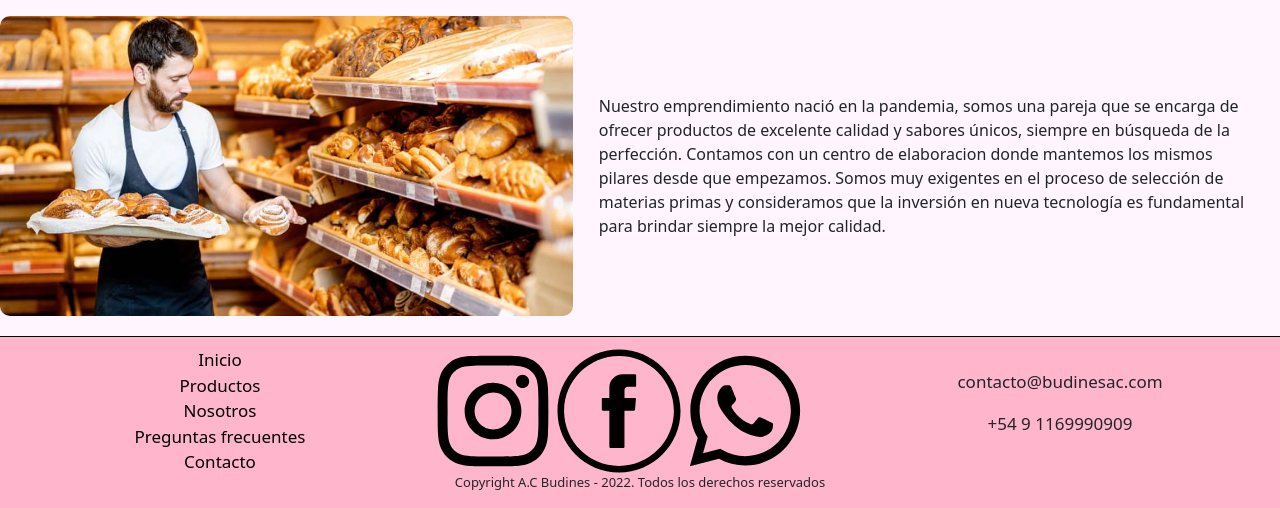
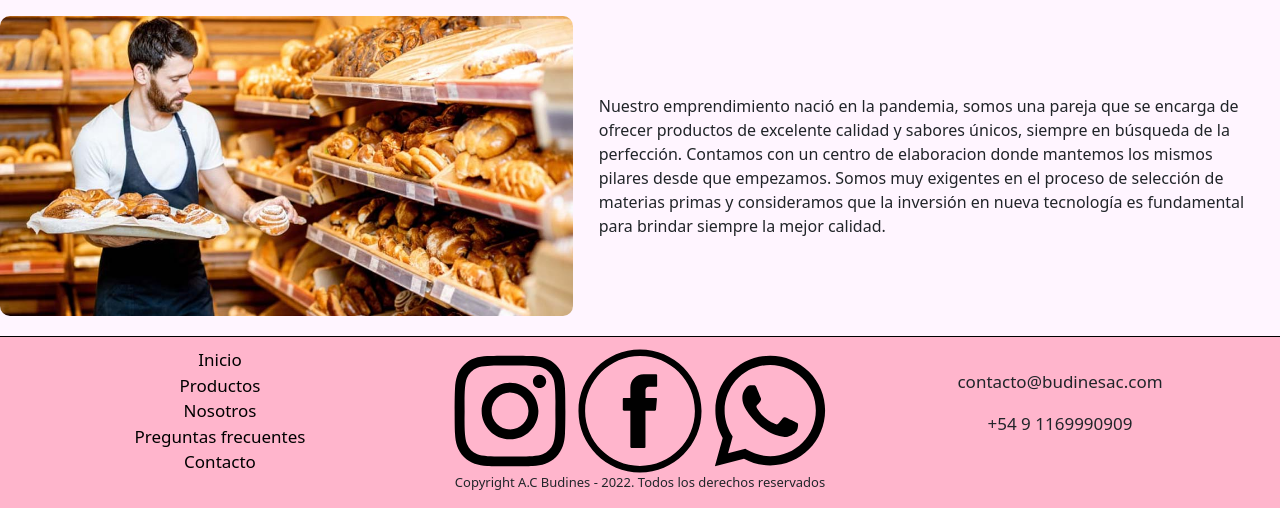
Before and after one commit to AbyGalarza/BudinesACsass, a website: page pages/nosotros.html in a window 1280 px wide. Shown: the part 1187-1695 px from the top of the page. Drawn offline with nearby package versions, Linux system fonts and the light colour scheme.

Commit message:
Entrega final

```diff
--- a/pages/nosotros.html
+++ b/pages/nosotros.html
@@ -125,14 +125,14 @@
                     <a class="navFooter" href="../pages/contacto.html">Contacto</a>
                 </div>
                 <div class="redes col-xs-12 col-sm-2 col-md-2 col-lg-4 m-bottom">
-                    <a class="imgRedes" href="">
-                        <img src="../img/instagram.svg" alt="instagram">
+                    <a≈ href="">
+                        <img class="imgRedes" src="../img/instagram.svg" alt="instagram">
                     </a>
-                    <a class="imgRedes" href="">
-                        <img src="../img/facebook.svg" alt="facebook">
+                    <a≈ href="">
+                        <img class="imgRedes" src="../img/facebook.svg" alt="facebook">
                     </a>
-                    <a class="imgRedes" href="">
-                        <img src="../img/whats.svg" alt="whatsapp">
+                    <a≈ href="">
+                        <img class="imgRedes" src="../img/whats.svg" alt="whatsapp">
                     </a>
                 </div>
                 <div class="contacto col-xs-12 col-sm-2 col-md-2 col-lg-4 m-bottom">
```
